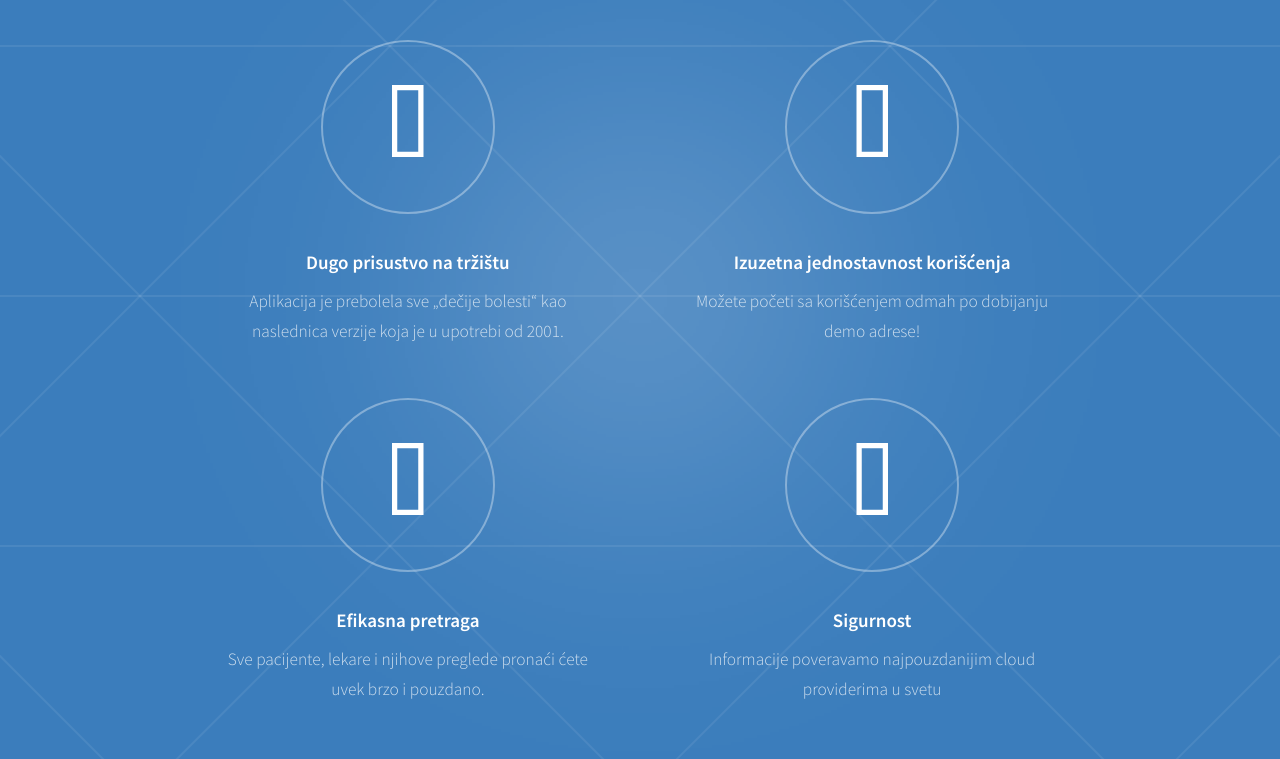
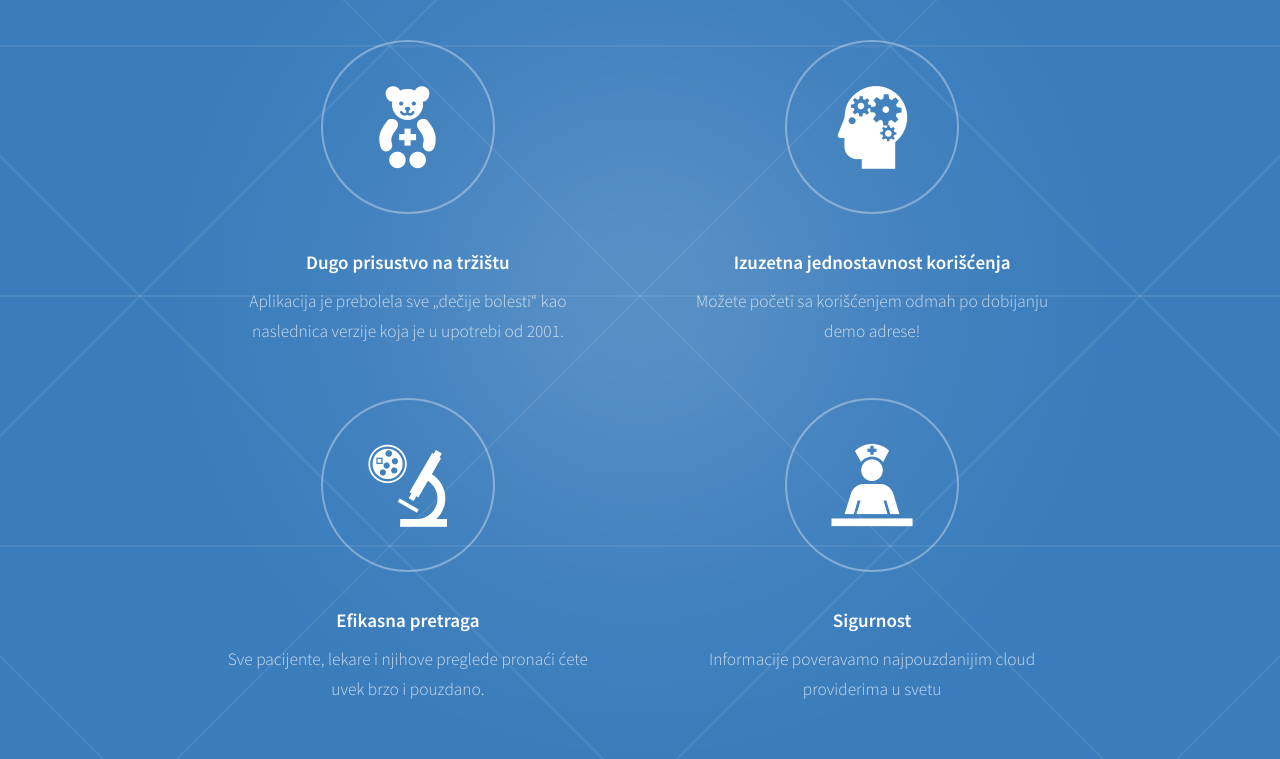
Before and after one commit to rostojic/intmedius-public, a plain HTML site: page index.html in a window 1280 px wide. Shown: the part 338-1097 px from the top of the page. Drawn offline with Linux system fonts and the light colour scheme; files whose address does not match are found by name.

Commit message:
api key for recaptcha fix, icons css fix

```diff
--- a/index.html
+++ b/index.html
@@ -29,28 +29,28 @@
 								</header>
 								<ul class="pennants">
 									<li>
-										<a href="#" class="pennant"><span class="icon medical-icon-i-pediatrics"></span></a>
+										<a href="#" class="pennant"><span class="medical-icon-i-pediatrics"></span></a>
 										<header>
 											<h3>Dugo prisustvo na tržištu</h3>
 										</header>
 										<p>Aplikacija je prebolela sve „dečije bolesti“ kao naslednica verzije koja je u upotrebi od 2001.</p>
 									</li>
 									<li>
-										<a href="#" class="pennant"><span class="icon medical-icon-i-mental-health"></span></a>
+										<a href="#" class="pennant"><span class="medical-icon-i-mental-health"></span></a>
 										<header>
 											<h3>Izuzetna jednostavnost korišćenja</h3>
 										</header>
 										<p>Možete početi sa korišćenjem odmah po dobijanju demo adrese!</p>
 									</li>
 									<li>
-										<a href="#" class="pennant"><span class="icon medical-icon-i-pathology"></span></a>
+										<a href="#" class="pennant"><span class="medical-icon-i-pathology"></span></a>
 										<header>
 											<h3>Efikasna pretraga</h3>
 										</header>
 										<p>Sve pacijente, lekare i njihove preglede pronaći ćete uvek brzo i pouzdano.</p>
 									</li>
 									<li>
-										<a href="#" class="pennant"><span class="icon medical-icon-i-care-staff-area"></span></a>
+										<a href="#" class="pennant"><span class="medical-icon-i-care-staff-area"></span></a>
 										<header>
 											<h3>Sigurnost</h3>
 										</header>
@@ -132,7 +132,7 @@
 								<h2>Zakažite besplatan demo!</h2>
 							</header>
 							<form method="post" action="https://formspree.io/myyylalp">
-								<script src="https://www.google.com/recaptcha/api.js?render=_reCAPTCHA_site_key"></script>
+								<script src="https://www.google.com/recaptcha/api.js?render=6LcZX8MUAAAAAH1ry1lBLknndP9sECpHtRwh4hy5"></script>
 								<script>
 								grecaptcha.ready(function() {
 									grecaptcha.execute('6LcZX8MUAAAAAH1ry1lBLknndP9sECpHtRwh4hy5', {action: 'homepage'}).then(function(token) {
```
